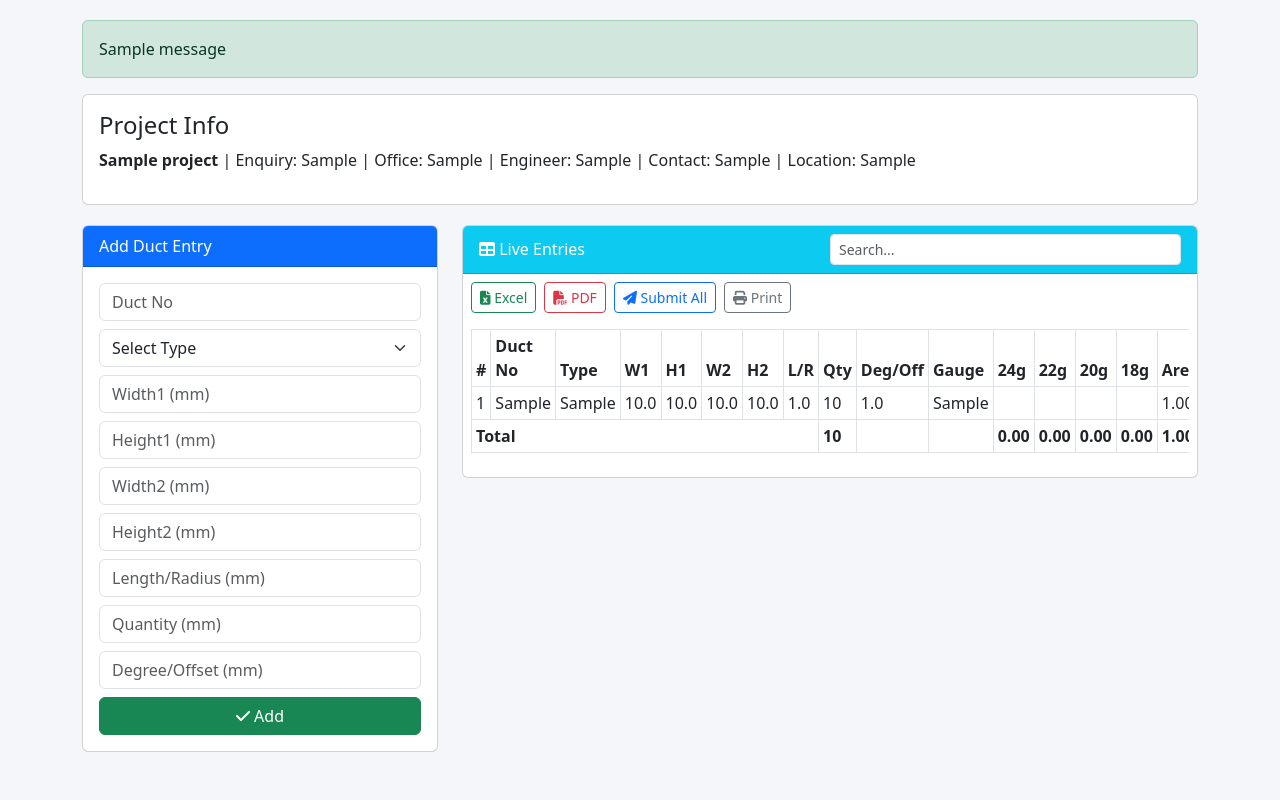
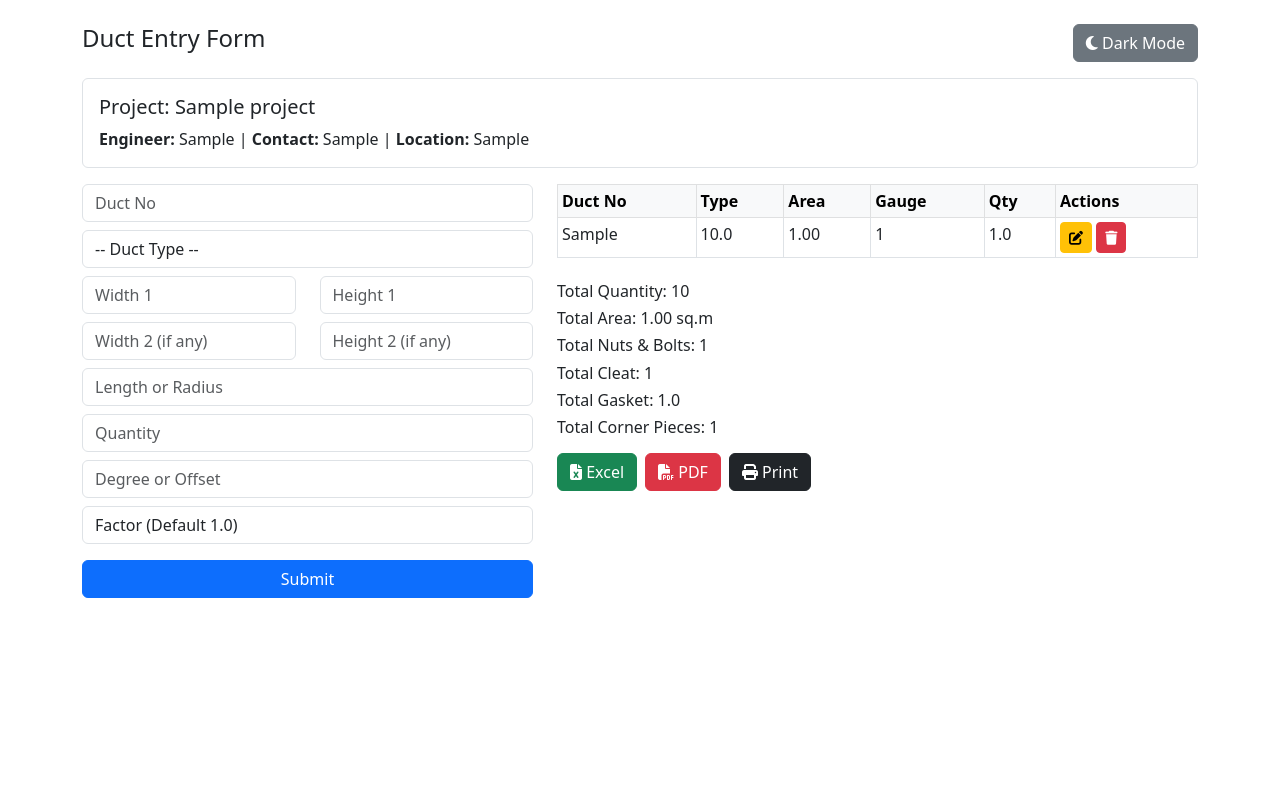
Before and after one commit to Madhan12-tech/duct-measurement, a Flask app: page /home in a window 1280 px wide. Run offline with Flask 3, Linux system fonts and the light colour scheme; tables that the repository leaves empty hold one stand-in row (values such as "Sample post"); one stand-in notice (Sample message) is shown.

Commit message:
Update duct_entry.html

```diff
--- a/templates/duct_entry.html
+++ b/templates/duct_entry.html
@@ -1,184 +1,140 @@
-
 <!DOCTYPE html>
 <html lang="en">
 <head>
-  <meta charset="UTF-8">
+  <meta charset="UTF-8" />
   <title>Duct Entry</title>
-  <meta name="viewport" content="width=device-width, initial-scale=1">
-
-  <!-- Bootstrap + FontAwesome -->
-  <link href="https://cdn.jsdelivr.net/npm/bootstrap@5.3.0/dist/css/bootstrap.min.css" rel="stylesheet">
-  <link href="https://cdnjs.cloudflare.com/ajax/libs/font-awesome/6.5.0/css/all.min.css" rel="stylesheet">
-
+  <meta name="viewport" content="width=device-width, initial-scale=1" />
+  <link href="https://cdn.jsdelivr.net/npm/bootstrap@5.3.0/dist/css/bootstrap.min.css" rel="stylesheet"/>
+  <link href="https://cdnjs.cloudflare.com/ajax/libs/font-awesome/6.5.0/css/all.min.css" rel="stylesheet" />
   <style>
-    body {
-      background: #f4f6f9;
-      padding: 20px;
+    body.dark-mode {
+      background-color: #121212;
+      color: #ffffff;
     }
-    .card {
-      margin-bottom: 20px;
+    .dark-mode .card, .dark-mode .modal-content {
+      background-color: #1e1e1e;
     }
-    th {
-      background-color: #0d6efd;
-      color: white;
+    .dark-mode input, .dark-mode select, .dark-mode textarea {
+      background-color: #333;
+      color: #fff;
     }
-    tfoot td {
-      background-color: #e7f1ff;
-      font-weight: bold;
+    .dark-mode .table {
+      color: #ffffff;
     }
   </style>
+</head>
+<body class="">
+<div class="container mt-4">
+  <div class="d-flex justify-content-between mb-3">
+    <h4>Duct Entry Form</h4>
+    <button class="btn btn-secondary" onclick="toggleDarkMode()">
+      <i class="fa fa-moon"></i> Dark Mode
+    </button>
+  </div>
 
-  <script>
-    function filterTable() {
-      const input = document.getElementById("searchInput").value.toLowerCase();
-      const rows = document.querySelectorAll("#entriesTable tbody tr");
-      rows.forEach(row => {
-        row.style.display = row.innerText.toLowerCase().includes(input) ? "" : "none";
-      });
-    }
-  </script>
-</head>
-<body>
-
-<div class="container">
-
-  {% with messages = get_flashed_messages() %}
-    {% if messages %}
-      <div class="alert alert-success">
-        {% for message in messages %}
-          <div>{{ message }}</div>
-        {% endfor %}
-      </div>
-    {% endif %}
-  {% endwith %}
-
-  <div class="card">
-    <div class="card-body">
-      <h4 class="card-title">Project Info</h4>
-      {% if project %}
-        <p><strong>{{ project[1] }}</strong> | Enquiry: {{ project[2] }} | Office: {{ project[3] }} |
-        Engineer: {{ project[4] }} | Contact: {{ project[5] }} | Location: {{ project[6] }}</p>
-      {% else %}
-        <p>No project information available.</p>
-      {% endif %}
-    </div>
+  <div class="mb-3 p-3 border rounded">
+    <h5 class="mb-2">Project: {{ project[1] }}</h5>
+    <div><strong>Engineer:</strong> {{ project[4] }} | <strong>Contact:</strong> {{ project[5] }} | <strong>Location:</strong> {{ project[6] }}</div>
   </div>
 
   <div class="row">
-    <!-- Form -->
-    <div class="col-md-4">
-      <div class="card">
-        <div class="card-header bg-primary text-white">
-          {{ edit_entry and "Edit" or "Add" }} Duct Entry
+    <div class="col-md-5">
+      <form method="POST" action="{{ url_for('add_duct') }}">
+        <input type="hidden" name="project_id" value="{{ project_id }}">
+        <input type="hidden" name="id" value="{{ edit_entry[0] if edit_entry else '' }}">
+
+        <div class="mb-2"><input type="text" name="duct_no" class="form-control" placeholder="Duct No" value="{{ edit_entry[2] if edit_entry else '' }}" required></div>
+        <div class="mb-2">
+          <select name="duct_type" class="form-control" required>
+            <option value="">-- Duct Type --</option>
+            {% for t in ['ST', 'RED', 'OFFSET', 'SHOE', 'DUM', 'ELB', 'VANES'] %}
+              <option value="{{ t }}" {% if edit_entry and edit_entry[3] == t %}selected{% endif %}>{{ t }}</option>
+            {% endfor %}
+          </select>
         </div>
-        <div class="card-body">
-          <form method="POST" action="/add_duct">
-            <input type="hidden" name="id" value="{{ edit_entry[0] if edit_entry else '' }}">
-            <div class="mb-2">
-              <input class="form-control" type="text" name="duct_no" placeholder="Duct No" required value="{{ edit_entry[1] if edit_entry else '' }}">
-            </div>
-            <div class="mb-2">
-              <select class="form-select" name="duct_type" required>
-                <option value="">Select Type</option>
-                {% for t in ['ST','SHOE','RED','OFFSET','DUM','ELB','VANES'] %}
-                  <option value="{{ t }}" {% if edit_entry and edit_entry[2] == t %}selected{% endif %}>{{ t }}</option>
-                {% endfor %}
-              </select>
-            </div>
-            {% for i in [3,4,5,6,7,8,9] %}
-              <div class="mb-2">
-                <input class="form-control" type="number" step="any" name="{{ ['width1','height1','width2','height2','length_or_radius','quantity','degree_or_offset'][loop.index0] }}"
-                placeholder="{{ ['Width1','Height1','Width2','Height2','Length/Radius','Quantity','Degree/Offset'][loop.index0] }} (mm)"
-                value="{{ edit_entry[i] if edit_entry else '' }}">
-              </div>
+        <div class="row mb-2">
+          <div class="col"><input type="number" step="any" name="width1" class="form-control" placeholder="Width 1" value="{{ edit_entry[4] if edit_entry else '' }}" required></div>
+          <div class="col"><input type="number" step="any" name="height1" class="form-control" placeholder="Height 1" value="{{ edit_entry[5] if edit_entry else '' }}" required></div>
+        </div>
+        <div class="row mb-2">
+          <div class="col"><input type="number" step="any" name="width2" class="form-control" placeholder="Width 2 (if any)" value="{{ edit_entry[6] if edit_entry else '' }}"></div>
+          <div class="col"><input type="number" step="any" name="height2" class="form-control" placeholder="Height 2 (if any)" value="{{ edit_entry[7] if edit_entry else '' }}"></div>
+        </div>
+        <div class="mb-2"><input type="number" step="any" name="length_or_radius" class="form-control" placeholder="Length or Radius" value="{{ edit_entry[8] if edit_entry else '' }}" required></div>
+        <div class="mb-2"><input type="number" name="quantity" class="form-control" placeholder="Quantity" value="{{ edit_entry[9] if edit_entry else '' }}" required></div>
+        <div class="mb-2"><input type="number" step="any" name="degree_or_offset" class="form-control" placeholder="Degree or Offset" value="{{ edit_entry[10] if edit_entry else '' }}"></div>
+        <div class="mb-2">
+          <select name="factor" class="form-control">
+            <option value="1.0">Factor (Default 1.0)</option>
+            {% for f in [1.0, 1.2, 1.5, 1.8, 2.0] %}
+              <option value="{{ f }}" {% if edit_entry and edit_entry[11] == f %}selected{% endif %}>{{ f }}</option>
             {% endfor %}
-            <button type="submit" class="btn btn-success w-100">
-              <i class="fa fa-check"></i> {{ edit_entry and "Update" or "Add" }}
-            </button>
-          </form>
+          </select>
         </div>
-      </div>
+        <div class="d-grid mt-3">
+          <button type="submit" class="btn btn-primary">
+            {% if edit_entry %}Update{% else %}Submit{% endif %}
+          </button>
+        </div>
+      </form>
     </div>
 
-    <!-- Table -->
-    <div class="col-md-8">
-      <div class="card">
-        <div class="card-header bg-info text-white d-flex justify-content-between align-items-center">
-          <span><i class="fa fa-table"></i> Live Entries</span>
-          <input class="form-control form-control-sm w-50" id="searchInput" onkeyup="filterTable()" placeholder="Search...">
+    <div class="col-md-7">
+      {% if entries %}
+        <table class="table table-sm table-bordered table-hover">
+          <thead class="table-light">
+            <tr>
+              <th>Duct No</th>
+              <th>Type</th>
+              <th>Area</th>
+              <th>Gauge</th>
+              <th>Qty</th>
+              <th>Actions</th>
+            </tr>
+          </thead>
+          <tbody>
+            {% for e in entries %}
+              <tr>
+                <td>{{ e[2] }}</td>
+                <td>{{ e[3] }}</td>
+                <td>{{ "%.2f" | format(e[13]) }}</td>
+                <td>{{ e[12] }}</td>
+                <td>{{ e[9] }}</td>
+                <td>
+                  <a href="{{ url_for('edit_duct', id=e[0]) }}" class="btn btn-sm btn-warning"><i class="fa fa-edit"></i></a>
+                  <a href="{{ url_for('delete_duct', id=e[0]) }}" class="btn btn-sm btn-danger" onclick="return confirm('Delete this entry?')"><i class="fa fa-trash"></i></a>
+                </td>
+              </tr>
+            {% endfor %}
+          </tbody>
+        </table>
+
+        <div class="mt-4">
+          <h6>Total Quantity: {{ total_qty }}</h6>
+          <h6>Total Area: {{ "%.2f"|format(total_area) }} sq.m</h6>
+          <h6>Total Nuts & Bolts: {{ total_bolts }}</h6>
+          <h6>Total Cleat: {{ total_cleat }}</h6>
+          <h6>Total Gasket: {{ total_gasket }}</h6>
+          <h6>Total Corner Pieces: {{ total_corner }}</h6>
         </div>
-        <div class="card-body p-2">
-          <div class="d-flex gap-2 mb-3 flex-wrap">
-            <form action="/export_excel" method="get"><button class="btn btn-outline-success btn-sm"><i class="fa fa-file-excel"></i> Excel</button></form>
-            <form action="/export_pdf" method="get"><button class="btn btn-outline-danger btn-sm"><i class="fa fa-file-pdf"></i> PDF</button></form>
-            <form action="/submit_all" method="post"><button class="btn btn-outline-primary btn-sm"><i class="fa fa-paper-plane"></i> Submit All</button></form>
-            <button onclick="window.print()" class="btn btn-outline-secondary btn-sm"><i class="fa fa-print"></i> Print</button>
-          </div>
 
-          <div class="table-responsive">
-            <table class="table table-bordered table-sm" id="entriesTable">
-              <thead>
-                <tr>
-                  <th>#</th><th>Duct No</th><th>Type</th><th>W1</th><th>H1</th><th>W2</th><th>H2</th>
-                  <th>L/R</th><th>Qty</th><th>Deg/Off</th><th>Gauge</th>
-                  <th>24g</th><th>22g</th><th>20g</th><th>18g</th>
-                  <th>Area</th><th>Bolt</th><th>Cleat</th><th>Gasket</th><th>Corner</th><th>Action</th>
-                </tr>
-              </thead>
-              <tbody>
-                {% for entry in entries %}
-                <tr>
-                  <td>{{ loop.index }}</td>
-                  <td>{{ entry[1] }}</td>
-                  <td>{{ entry[2] }}</td>
-                  <td>{{ entry[3] }}</td>
-                  <td>{{ entry[4] }}</td>
-                  <td>{{ entry[5] }}</td>
-                  <td>{{ entry[6] }}</td>
-                  <td>{{ entry[7] }}</td>
-                  <td>{{ entry[8] }}</td>
-                  <td>{{ entry[9] }}</td>
-                  <td>{{ entry[10] }}</td>
-                  <td>{{ "%.2f"|format(entry[11]) if entry[10] == '24g' else '' }}</td>
-                  <td>{{ "%.2f"|format(entry[11]) if entry[10] == '22g' else '' }}</td>
-                  <td>{{ "%.2f"|format(entry[11]) if entry[10] == '20g' else '' }}</td>
-                  <td>{{ "%.2f"|format(entry[11]) if entry[10] == '18g' else '' }}</td>
-                  <td>{{ "%.2f"|format(entry[11]) }}</td>
-                  <td>{{ entry[12] }}</td>
-                  <td>{{ entry[13] }}</td>
-                  <td>{{ "%.2f"|format(entry[14]) }}</td>
-                  <td>{{ entry[15] }}</td>
-                  <td>
-                    <a href="/edit/{{ entry[0] }}" class="text-primary"><i class="fa fa-edit"></i></a>
-                    <a href="/delete/{{ entry[0] }}" onclick="return confirm('Delete?')" class="text-danger"><i class="fa fa-trash"></i></a>
-                  </td>
-                </tr>
-                {% endfor %}
-              </tbody>
-              <tfoot>
-                <tr>
-                  <td colspan="8"><strong>Total</strong></td>
-                  <td>{{ total_qty }}</td><td></td><td></td>
-                  <td>{{ "%.2f"|format(area_24g) }}</td>
-                  <td>{{ "%.2f"|format(area_22g) }}</td>
-                  <td>{{ "%.2f"|format(area_20g) }}</td>
-                  <td>{{ "%.2f"|format(area_18g) }}</td>
-                  <td>{{ "%.2f"|format(total_area) }}</td>
-                  <td>{{ total_bolts }}</td>
-                  <td>{{ total_cleat }}</td>
-                  <td>{{ "%.2f"|format(total_gasket) }}</td>
-                  <td>{{ total_corner }}</td><td></td>
-                </tr>
-              </tfoot>
-            </table>
-          </div>
+        <div class="mt-3 d-flex gap-2">
+          <a href="{{ url_for('export_excel', project_id=project_id) }}" class="btn btn-success"><i class="fa fa-file-excel"></i> Excel</a>
+          <a href="{{ url_for('export_pdf', project_id=project_id) }}" class="btn btn-danger"><i class="fa fa-file-pdf"></i> PDF</a>
+          <button class="btn btn-dark" onclick="window.print()"><i class="fa fa-print"></i> Print</button>
         </div>
-      </div>
+      {% else %}
+        <p>No duct entries yet.</p>
+      {% endif %}
     </div>
   </div>
 </div>
 
-<!-- Bootstrap JS -->
+<script>
+  function toggleDarkMode() {
+    document.body.classList.toggle("dark-mode");
+  }
+</script>
 <script src="https://cdn.jsdelivr.net/npm/bootstrap@5.3.0/dist/js/bootstrap.bundle.min.js"></script>
 </body>
 </html>
```
